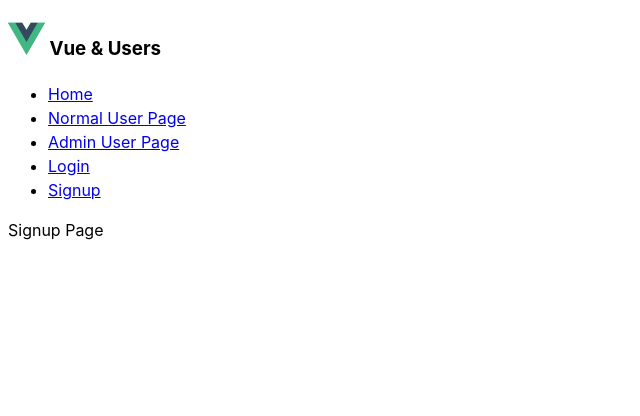
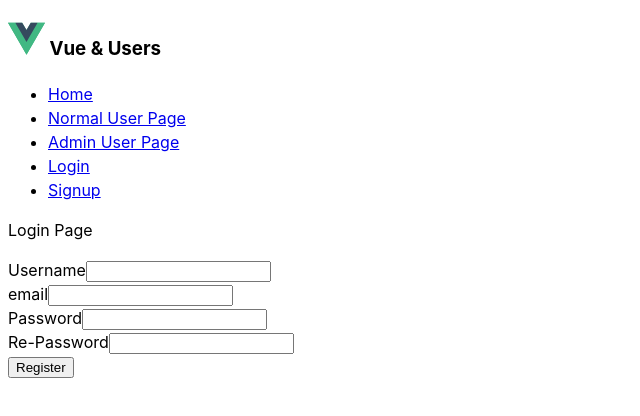
Before and after one commit to mohammadGh/tutorial-vue-login-access-control-strapi-backend, a Vue app: page /signup in a window 1280 px wide. Shown: the top 416 px of the page, without its empty margins (0-640 px from the left). Built offline with nearby package versions, Linux system fonts and the light colour scheme.

Commit message:
add log-in and sign-up store functions

```diff
--- a/src/components/NavBar.vue
+++ b/src/components/NavBar.vue
@@ -1,8 +1,8 @@
 <script setup>
-import { getUserStore } from '@/stores'
+import { useUserStore } from '@/stores'
 import { storeToRefs } from 'pinia'
 
-const userStore = getUserStore()
+const userStore = useUserStore()
 const {user}= storeToRefs(userStore)
 
 </script>
--- a/src/pages/user/Login.vue
+++ b/src/pages/user/Login.vue
@@ -2,7 +2,7 @@
 import { ref } from 'vue'
 import { Form, Field, ErrorMessage } from 'vee-validate'
 import * as yup from "yup"
-import { getUserStore } from '@/stores'
+import { useUserStore } from '@/stores'
 
 const credential = defineProps({})
 const message = ref("")
@@ -12,7 +12,7 @@ const schema = yup.object({
 });
 
 function onSubmit(values, {setErrors}) {
-  const userStore = getUserStore()
+  const userStore = useUserStore()
   const { username, password } = values
 
   userStore
--- a/src/pages/user/Profile.vue
+++ b/src/pages/user/Profile.vue
@@ -1,3 +1,27 @@
+<script setup>
+import { useUserStore } from '@/stores'
+
+const userStore = useUserStore()
+
+function shortenString(str, size) {
+    const middle = '...'
+    const len = size / 2
+    return str.substring(0, len) + middle + str.substr(str.length - len)
+}
+</script>
+
 <template>
     <p>Profile Page</p>
+    <div>
+        <p>
+            User Info:
+        <ul>
+            <li v-for="(value, name, index) in userStore.user" :key="index">
+                <template v-if="name === 'accessToken'"><strong>JWT Token</strong>: {{ shortenString(value,20) }} </template>
+                <template v-else><strong>{{ name }}</strong>:{{ ' ' + value }}</template>
+            </li>
+        </ul>
+        </p>
+        <button @click="userStore.logout()">Logout</button>
+    </div>
 </template>
--- a/src/pages/user/Signup.vue
+++ b/src/pages/user/Signup.vue
@@ -1,3 +1,70 @@
+<script setup>
+import { ref } from 'vue'
+import { Form, Field, ErrorMessage } from 'vee-validate'
+import * as yup from "yup"
+import { useUserStore } from '@/stores'
+
+const credential = defineProps({})
+const message = ref("")
+const schema = yup.object({
+  username: yup.string().required(),
+  email: yup.string().required().email(),
+  password: yup.string().required().min(6),
+  rePassword: yup.string().required().oneOf([yup.ref('password')], 'dose not match with our password'),
+});
+
+function onSubmit(values, {setErrors}) {
+  const userStore = useUserStore()
+  const { username, email, password } = values
+
+  userStore
+  .register(username,email, password)
+  .catch(err=>setErrors({loginFailed:err}))
+}
+
+</script>
+
 <template>
-    <p>Signup Page</p>
+  <p>Login Page</p>
+
+
+  <Form @submit="onSubmit" :validation-schema="schema" v-slot="{errors}">
+    <div class="form-group">
+      <label for="username">Username</label>
+      <Field name="username" type="text" class="form-control" />
+      <ErrorMessage name="username" class="error-feedback" />
+    </div>
+    <div class="form-group">
+      <label for="email">email</label>
+      <Field name="email" type="text" class="form-control" />
+      <ErrorMessage name="email" class="error-feedback" />
+    </div>
+    <div class="form-group">
+      <label for="password">Password</label>
+      <Field name="password" type="password" class="form-control" />
+      <ErrorMessage name="password" class="error-feedback" />
+    </div>
+    <div class="form-group">
+      <label for="rePassword">Re-Password</label>
+      <Field name="rePassword" type="password" class="form-control" />
+      <ErrorMessage name="rePassword" class="error-feedback" />
+    </div>
+
+    <div class="form-group">
+      <!-- <button class="btn btn-primary btn-block" :disabled="loading">
+              <span
+                v-show="loading"
+                class="spinner-border spinner-border-sm"
+              ></span>
+              <span>Login</span>
+            </button> -->
+      <button type="submit" class="btn btn-primary mr-1">Register</button>
+    </div>
+
+    <div class="form-group">
+      <div v-if="errors.loginFailed" class="alert alert-danger" role="alert">
+        {{ errors.loginFailed }}
+      </div>
+    </div>
+  </Form>
 </template>
--- a/src/stores/user.js
+++ b/src/stores/user.js
@@ -2,7 +2,7 @@ import { defineStore } from 'pinia'
 import UserApi from '@/api/user.js'
 import router from '@/router/router.js'
 
-export const getUserStore = defineStore('user',{
+export const useUserStore = defineStore('user',{
     state: () => ({
         user: JSON.parse(localStorage.getItem('user')),
         returnUrl: null
@@ -23,6 +23,11 @@ export const getUserStore = defineStore('user',{
             this.user = null;
             localStorage.removeItem('user');
             router.push('/login');
-        }
+        },
+        async register(username, email, password) {
+            const userResponse = await UserApi.register({ username,email, password });
+            // redirect to previous url or login page to login
+            router.push(this.returnUrl || '/login');
+        },
     }
 })
```
